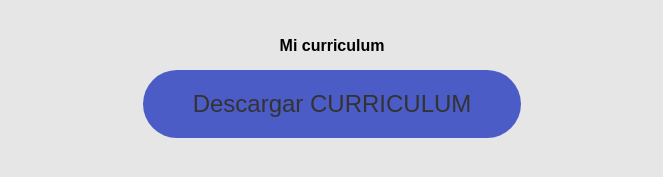
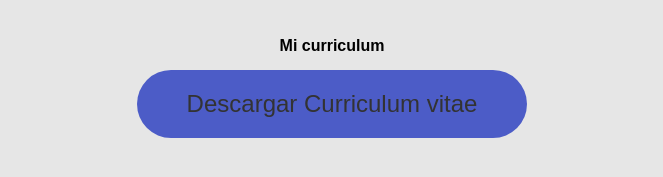
Before and after one commit to PabloOrt99/curriculum, a plain HTML site: page index.html in a window 1280 px wide. Shown: the part 2224-2401 px from the top of the page, without its empty margins (308-971 px from the left). Drawn offline with Linux system fonts and the light colour scheme.

Commit message:
Update index.html

```diff
--- a/index.html
+++ b/index.html
@@ -42,6 +42,7 @@
         <section class="Yo" id="Yo">
             <div class="contenido-seccion">
                 <p class="especial">Sobre mí</p>
+                <br>
                 <p>Soy un estudiante de Ingeniería de
                     Software de 24 años, demuestro un
                     compromiso con el campo de la
@@ -153,7 +154,7 @@
             <h6 class="info">Mi curriculum</h6>
         </center>
         <div class="container">
-            <div class="buttons"><a href="IMG/curriculumpdf.pdf" class="btn">Descargar CURRICULUM</a></div>
+            <div class="buttons"><a href="IMG/curriculumpdf.pdf" class="btn">Descargar Curriculum vitae</a></div>
         </div>
     </div>
 </body>
```
